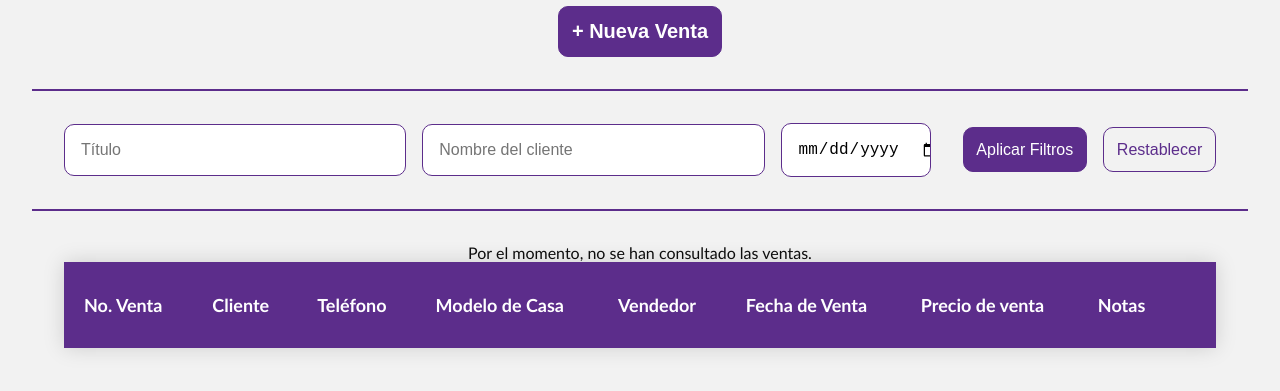
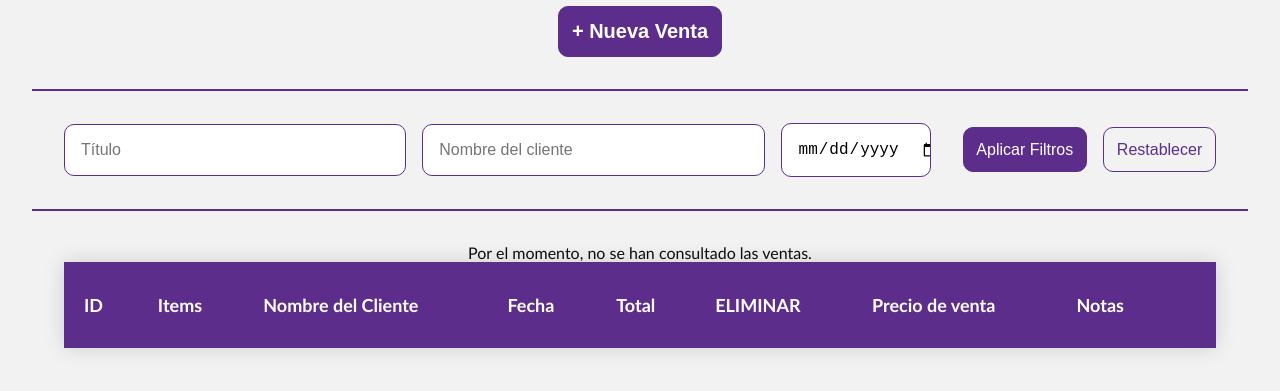
Before and after one commit to rssv384/Ejercicio5-PlayAndWin, a website: page src/sales/index.html in a window 1280 px wide. Shown: the part 219-610 px from the top of the page. Drawn offline with Linux system fonts and the light colour scheme.

Commit message:
EJ6: Tabla js

```diff
--- a/src/assets/scss/table.scss
+++ b/src/assets/scss/table.scss
@@ -6,19 +6,16 @@
   overflow-x: auto;
 }
 
-
 table {
   width: 100%;
   border-collapse: collapse;
   white-space: nowrap;
   font-size: 1rem;
   box-shadow: 0 0 20px rgba(0, 0, 0, 0.15);
-
   thead tr {
     background-color: $primary-color;
     color: $font-color-light;
     text-align: left;
-
     th {
       border: none;
       font-size: 1.125rem;
@@ -26,7 +23,6 @@ table {
       white-space: nowrap;
     }
   }
-
   tbody tr {
     border-bottom: none;
 
@@ -51,8 +47,6 @@ table {
   }
 
 }
-
-
 .message {
   text-align: center;
   font-size: 1rem;
--- a/src/sales/index.html
+++ b/src/sales/index.html
@@ -57,12 +57,12 @@
 		<div><table id="data-table">
 			<thead>
 			  <tr>
-				<th>No. Venta</th>
-				<th>Cliente</th>
-				<th>Teléfono</th>
-				<th>Modelo de Casa</th>
-				<th>Vendedor</th>
-				<th>Fecha de Venta</th>
+				<th>ID</th>
+				<th>Items</th>
+				<th>Nombre del Cliente</th>
+				<th>Fecha</th>
+				<th>Total</th>
+				<th>ELIMINAR</th>
 				<th class="text-right">Precio de venta</th>
 				<th>Notas</th>
 				<th></th>
```
